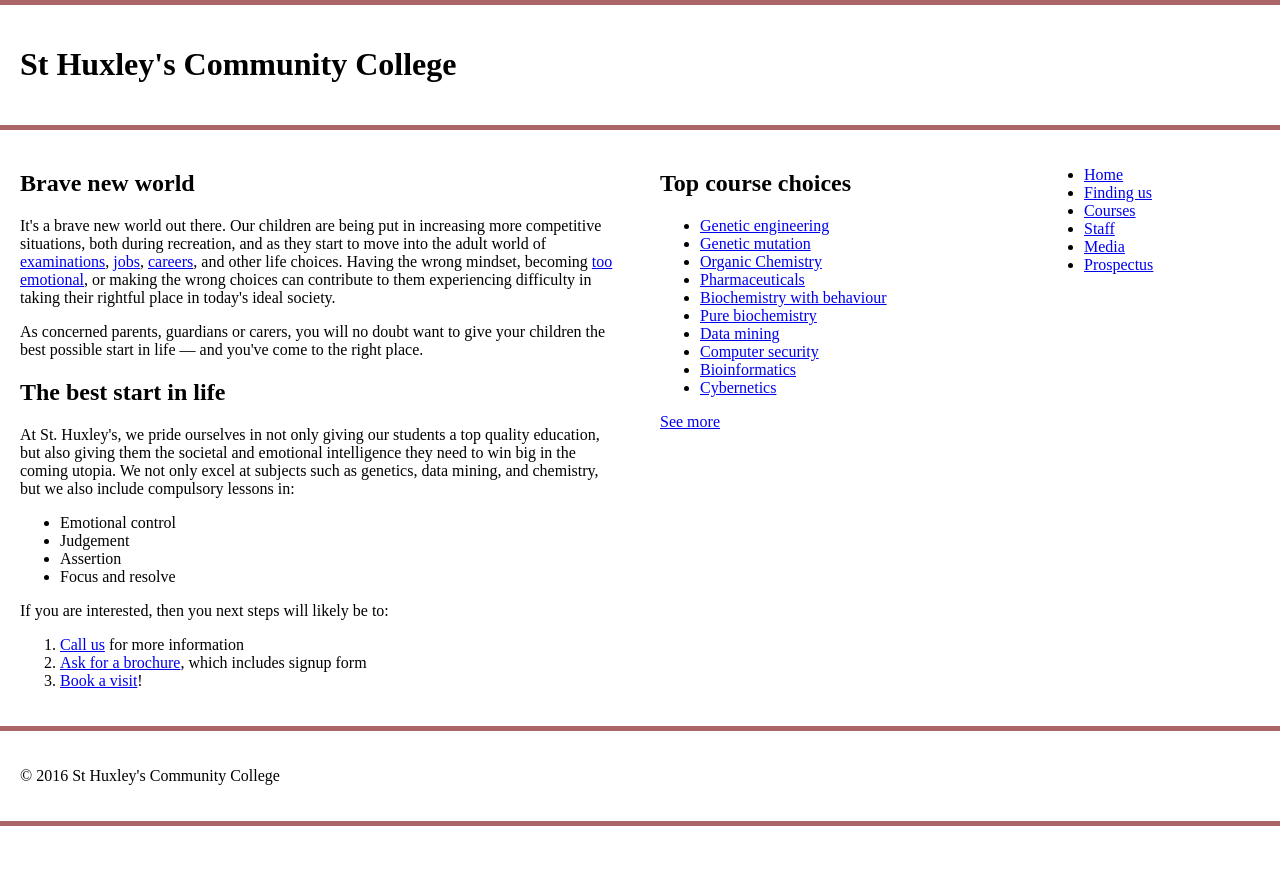
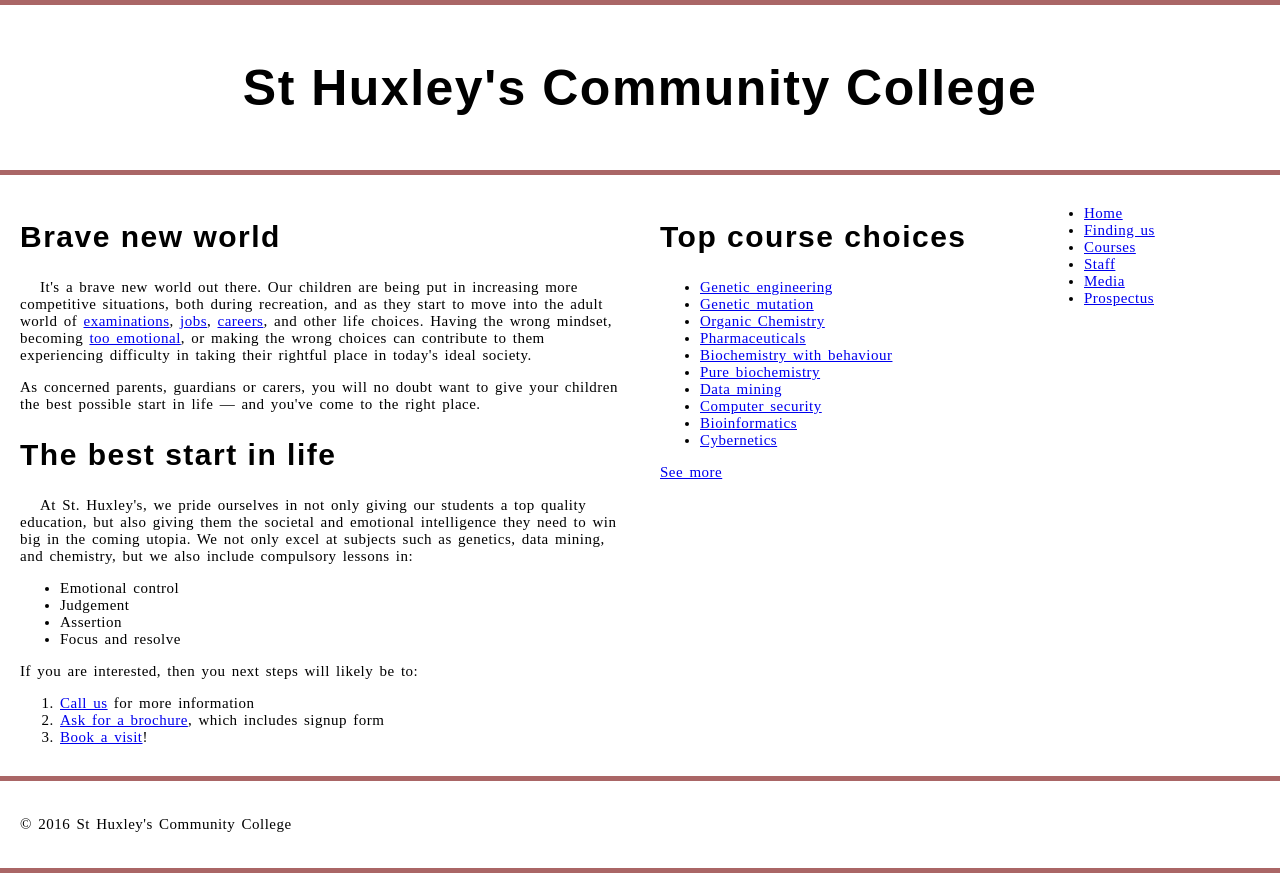
Before and after one commit to IdressHabibi/inft1206sec6, a plain HTML site: page Assignment3/part3/index.html in a window 1280 px wide. Before the commit the page ends 826 px from the top, so only its background shows below. Drawn offline with Linux system fonts and the light colour scheme.

Commit message:
general text styling

```diff
--- a/Assignment3/part3/style.css
+++ b/Assignment3/part3/style.css
@@ -64,3 +64,33 @@ header, footer {
   font-style: normal;
   src: url('fonts\Gideon_Roman\GideonRoman-Regular.ttf') format('truetype');
 }
+
+html {
+  font-family: "Gideon Roman", serif;
+  font-size: 10px;
+}
+
+h1, h2 {
+  font-family: 'Oswald', sans-serif;
+  font-weight: 700;
+  letter-spacing: 1.5px;
+}
+
+h1{
+  font-size: 5rem;
+  text-align: center;
+}
+
+h2{
+  font-size: 3rem;
+}
+
+p, li {
+  font-size: 1.5rem;
+  letter-spacing: 0.5px;
+  word-spacing: 2px;
+}
+
+section h2+p{
+  text-indent: 20px;
+}
```
